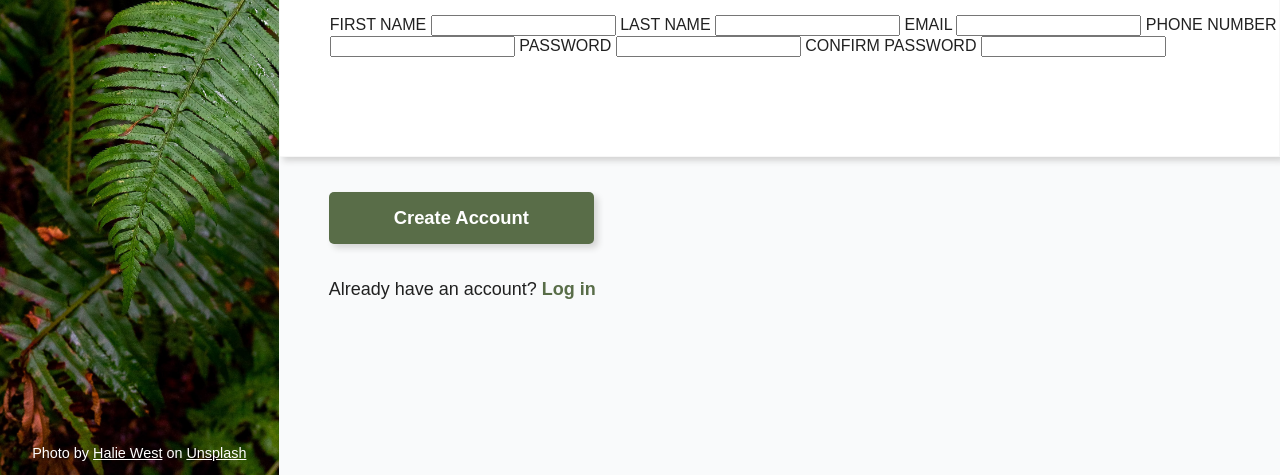
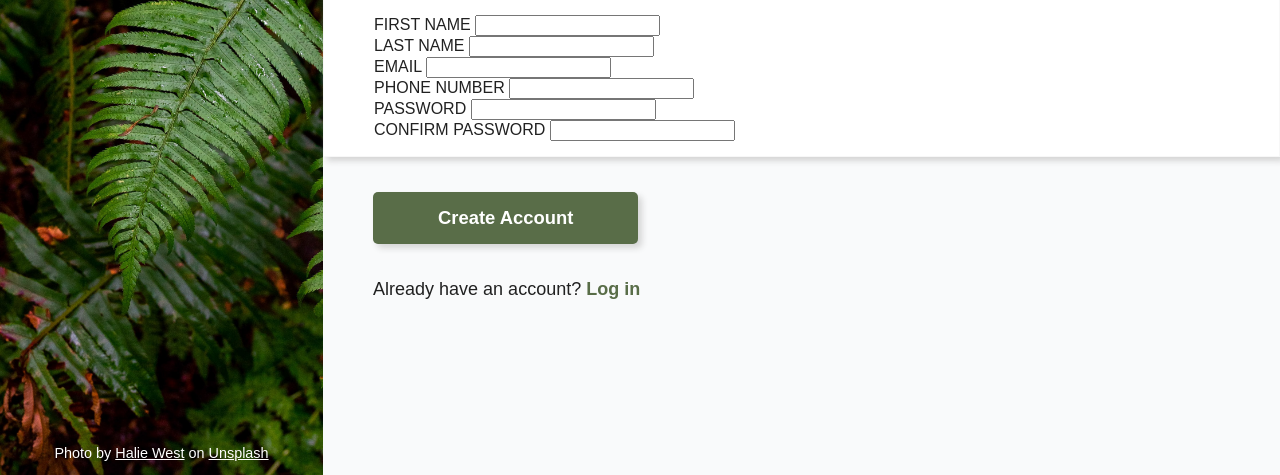
Before and after one commit to ayrt-n/odin-sign-up-form, a plain HTML site: page index.html in a window 1280 px wide. Shown: the part 325-800 px from the top of the page. Drawn offline with Linux system fonts and the light colour scheme; files whose address does not match are found by name.

Commit message:
Split form input into row and content divs

```diff
--- a/index.html
+++ b/index.html
@@ -29,18 +29,40 @@
       <form action="#">
         <div class="form-container">
           <h3>Let's do this!</h3>
+          <div class="form-row">
+            <div class="form-input">
               <label for="first_name">FIRST NAME</label>
               <input type="text" name="first_name" id="first_name">
+            </div>
+            <div class="form-input">
               <label for="last_name">LAST NAME</label>
               <input type="text" name="last_name" id="last_name">
+            </div>
+          </div>
+          <div class="form-row">
+            <div class="form-row">
+              <div class="form-input">
                 <label for="email">EMAIL</label>
                 <input type="email" name="email" id="email">
+              </div>
+              <div class="form-input">
                 <label for="phone">PHONE NUMBER</label>
                 <input type="tel" name="phone" id="phone">
+              </div>
+            </div>
+          </div>
+          <div class="form-row">
+            <div class="form-row">
+              <div class="form-input">
                 <label for="pwd">PASSWORD</label>
                 <input type="password" name="pwd" id="pwd">
+              </div>
+              <div class="form-input">
                 <label for="pwd_confirmation">CONFIRM PASSWORD</label>
                 <input type="password" name="pwd_confirmation" id="pwd_confirmation">
+              </div>
+            </div>
+          </div>
         </div>
         <div class="btn-container">
           <button type="submit">Create Account</button>
```
Lines whose indentation alone changed are shown as unchanged.
